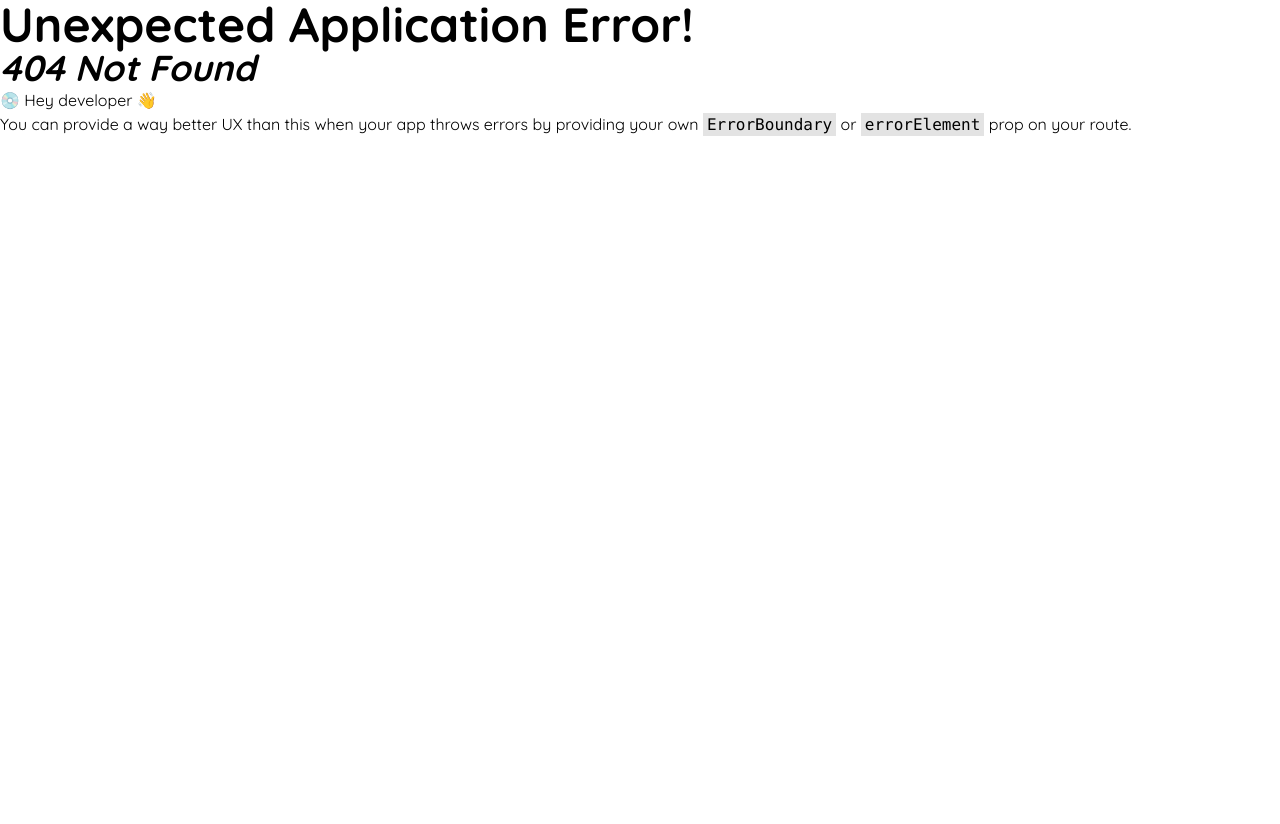
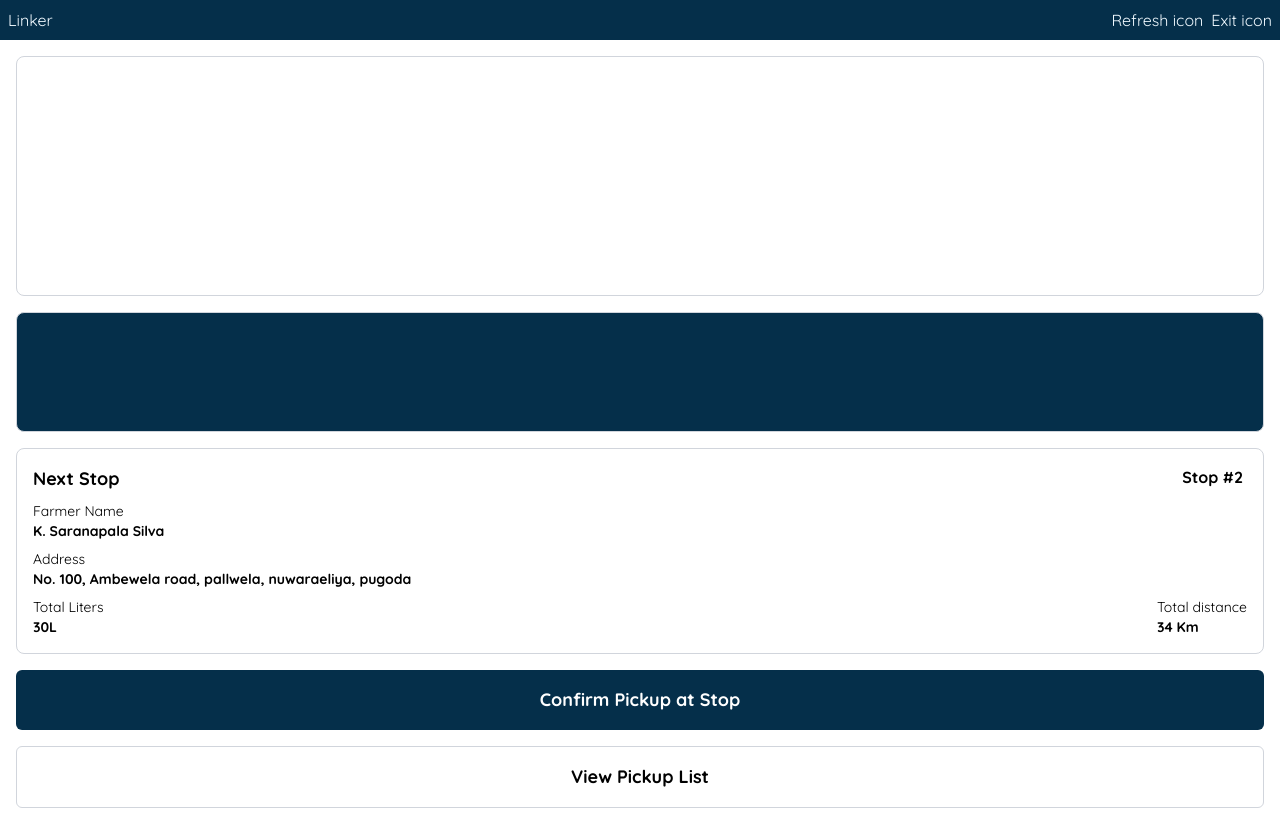
Before and after one commit to AdithyaShenal/MCLROS-driver-app, a React (Vite) app: page /active_route in a window 1280 px wide. Before the commit this address had no page. Before the commit the page ends 800 px from the top, so only its background shows below. Built offline with nearby package versions, Linux system fonts and the light colour scheme.

Commit message:
some pages & UI created

```diff
--- /dev/null
+++ b/src/components/MapComponent.tsx
@@ -0,0 +1,9 @@
+const MapComponent = () => {
+  return (
+    <>
+      <p></p>
+    </>
+  );
+};
+
+export default MapComponent;
--- /dev/null
+++ b/src/components/StopCard.tsx
@@ -0,0 +1,38 @@
+const StopCard = () => {
+  return (
+    <>
+      <div className="flex flex-col gap-2 p-4 border border-gray-300 rounded-lg">
+        <div className="flex justify-between font-bold">
+          <span className="text-lg">Next Stop</span>
+          <span className="px-1 rounded-lg">Stop #2</span>
+        </div>
+
+        <div className="flex flex-col justify-between text-sm">
+          <span>Farmer Name</span>
+          <span className="font-bold">K. Saranapala Silva</span>
+        </div>
+
+        <div className="flex flex-col justify-between text-sm">
+          <span className="">Address</span>
+          <span className="font-bold">
+            No. 100, Ambewela road, pallwela, nuwaraeliya, pugoda
+          </span>
+        </div>
+
+        <div className="flex justify-between text-sm">
+          <div className="flex flex-col">
+            <span className="">Total Liters</span>
+            <span className="font-bold">30L</span>
+          </div>
+
+          <div className="flex flex-col">
+            <span className="">Total distance</span>
+            <span className="font-bold">34 Km</span>
+          </div>
+        </div>
+      </div>
+    </>
+  );
+};
+
+export default StopCard;
--- a/src/pages/ActiveRouteUI.tsx
+++ b/src/pages/ActiveRouteUI.tsx
@@ -1,7 +1,26 @@
+import { useNavigate } from "react-router-dom";
+import ButtonPrimary from "../components/ButtonPrimary";
+import StopCard from "../components/StopCard";
+import ButtonSecondary from "../components/ButtonSecondary";
+
 const ActiveRouteUI = () => {
+  const navigate = useNavigate();
+
   return (
     <>
-      <p></p>
+      <div className="flex flex-col gap-4">
+        <div className="border h-60 rounded-lg border-gray-300"></div>
+        <div className="border h-30 rounded-lg bg-sky-950 border-gray-300"></div>
+        <StopCard />
+        <ButtonPrimary
+          name="Confirm Pickup at Stop"
+          onBtnClick={() => navigate("/confirm_pickup")}
+        />
+        <ButtonSecondary
+          name="View Pickup List"
+          onBtnClick={() => navigate("/pickup_list")}
+        />
+      </div>
     </>
   );
 };
--- /dev/null
+++ b/src/pages/PickupConfirmUI.tsx
@@ -0,0 +1,9 @@
+const PickupConfirmUI = () => {
+  return (
+    <>
+      <p></p>
+    </>
+  );
+};
+
+export default PickupConfirmUI;
--- /dev/null
+++ b/src/pages/PickupList.tsx
@@ -0,0 +1,5 @@
+const PickupList = () => {
+  return <div>PickupList</div>;
+};
+
+export default PickupList;
--- a/src/routes/routes.tsx
+++ b/src/routes/routes.tsx
@@ -3,6 +3,9 @@ import Layout from "../components/Layout";
 import MyRoutesUI from "../pages/MyRoutesUI";
 import LoginUI from "../pages/loginUI";
 import RegisterFarmerUI from "../pages/RegisterFarmerUI";
+import ActiveRouteUI from "../pages/ActiveRouteUI";
+import PickupConfirmUI from "../pages/PickupConfirmUI";
+import PickupList from "../pages/PickupList";
 
 const router = createBrowserRouter([
   {
@@ -12,6 +15,9 @@ const router = createBrowserRouter([
       { index: true, element: <LoginUI /> },
       { path: "/myroutes", element: <MyRoutesUI /> },
       { path: "/register_farmer", element: <RegisterFarmerUI /> },
+      { path: "/active_route", element: <ActiveRouteUI /> },
+      { path: "/confirm_pickup", element: <PickupConfirmUI /> },
+      { path: "/pickup_list", element: <PickupList /> },
     ],
   },
 ]);
```
